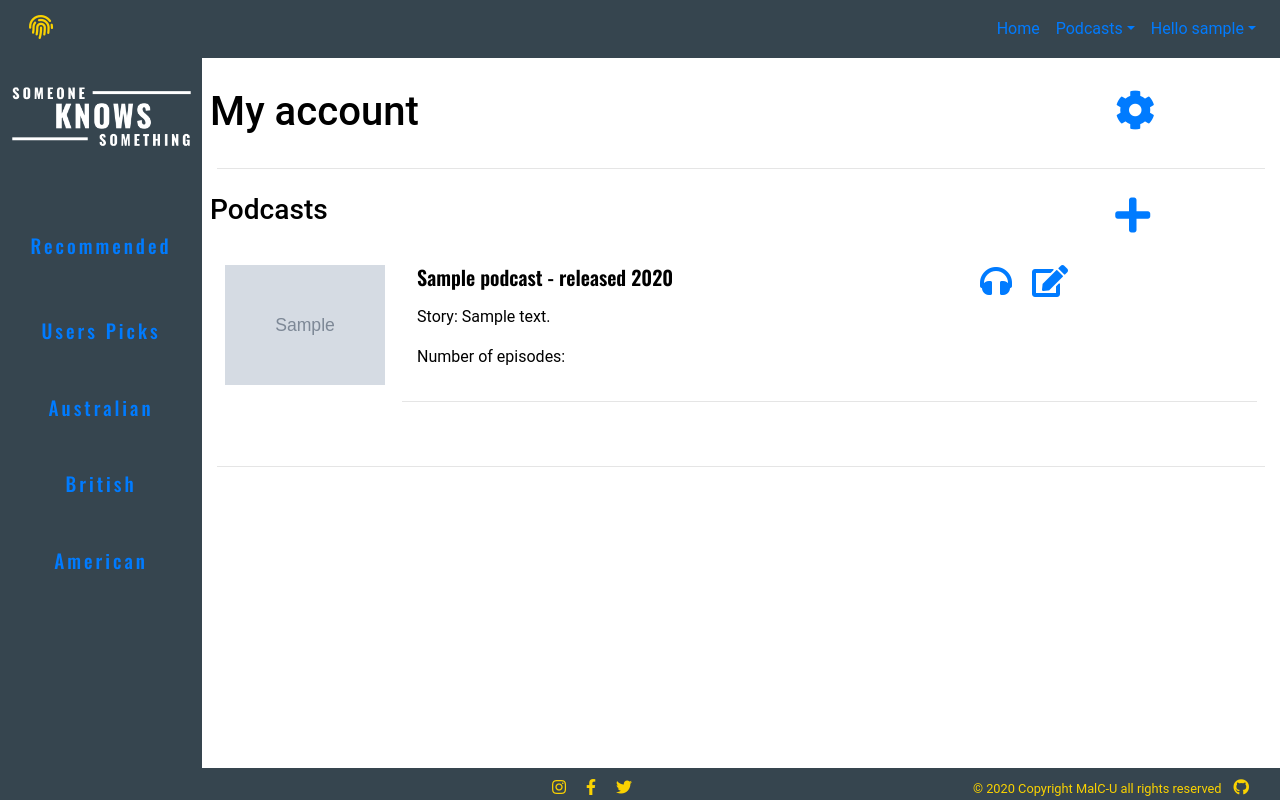
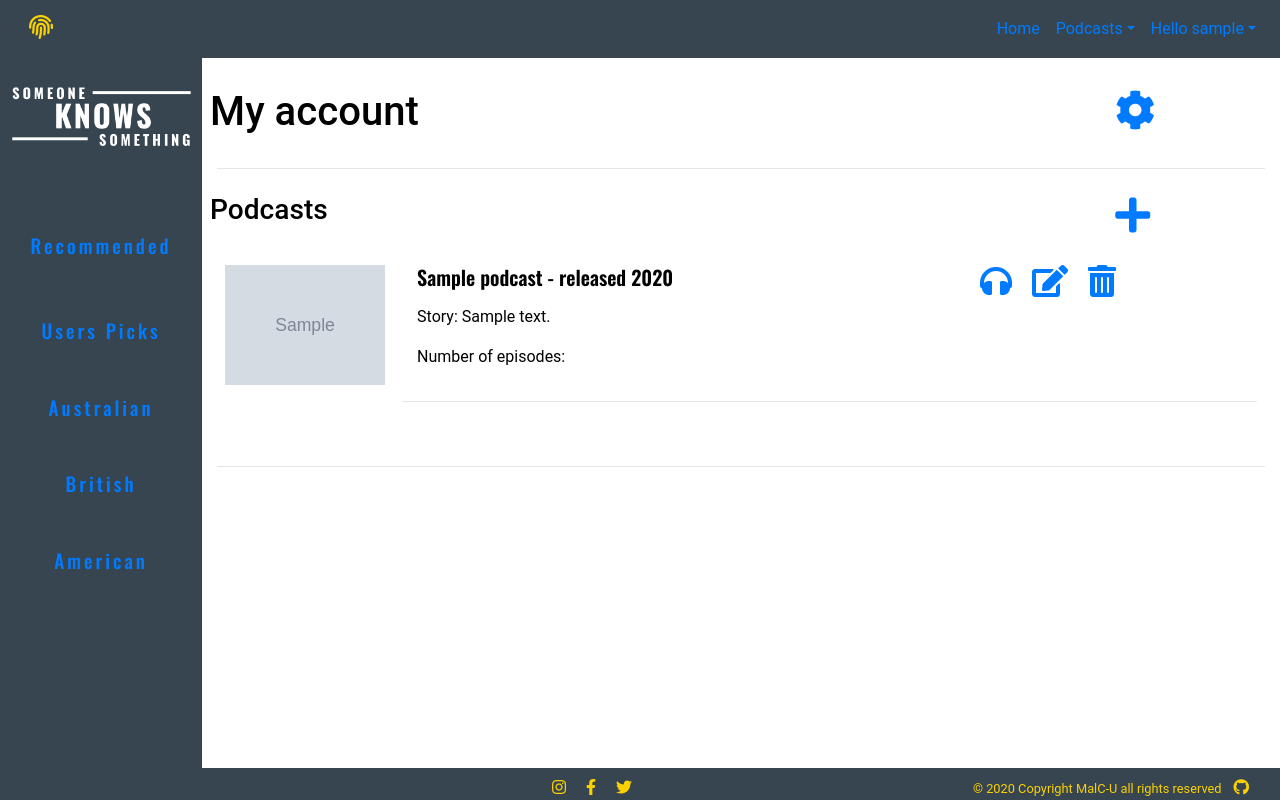
Before and after one commit to malc-u/SomeoneKnowsSomething, a Flask app: page /your_account in a window 1280 px wide. Run offline with Flask 2, Linux system fonts and the light colour scheme; the visitor is signed in with stand-in values (Sample User, id 1); grey boxes marked "Sample" are stand-in pictures; a database or web service that is not in the repository returns one stand-in record (values such as "Sample title"); some libraries are stand-ins or nearby versions.

Commit message:
Added button that will allow for the podcast to be deleted from the database

```diff
--- a/templates/account.html
+++ b/templates/account.html
@@ -35,8 +35,9 @@
                                     <a href="{{podcast.podcast_link}}" target="_blank"
                                     rel="noopener" aria-label="Listen to {{podcast.podcast_title}} here"><i class="fas fa-headphones h2 px-2"></i></a>
                                 <a href="{{podcast.podcast_link}}" target="_blank"
-                                    rel="noopener" aria-label="Listen to {{podcast.podcast_title}} here"><i class="fas fa-edit h2 px-2"></i></a>
-
+                                    rel="noopener" aria-label="Edit podcast here"><i class="fas fa-edit h2 px-2"></i></a>
+                                 <a href="{{podcast.podcast_link}}" target="_blank"
+                                    rel="noopener" aria-label="Delete podcast"><i class="fas fa-trash-alt h2 px-2"></i></a>
                                 </div></div>
                                 <div class="row mx-0"><div class="col-12">
                                     <p>Story: {{podcast.description}}</p>
```
